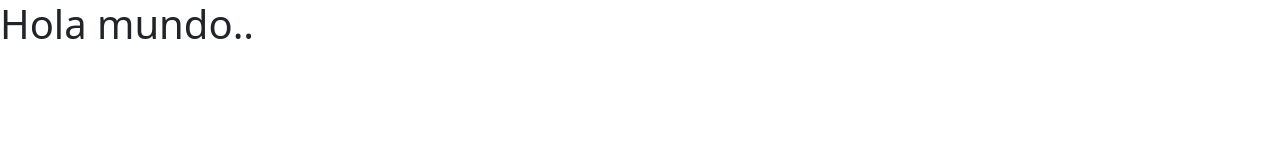
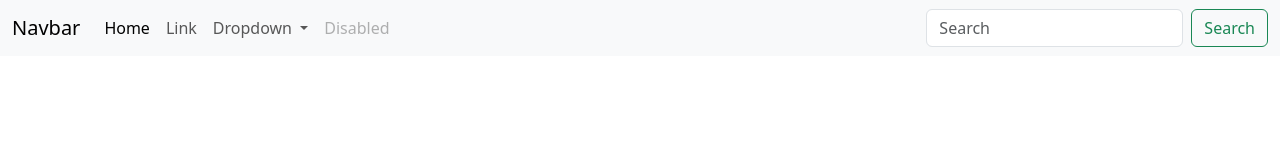
Before and after one commit to iespablosangenis/proyectoFinal, a plain HTML site: page index.html in a window 1280 px wide. Drawn offline with nearby package versions, Linux system fonts and the light colour scheme.

Commit message:
Agrego navbar al index

```diff
--- a/index.html
+++ b/index.html
@@ -7,7 +7,43 @@
     <link href="https://cdn.jsdelivr.net/npm/bootstrap@5.3.1/dist/css/bootstrap.min.css" rel="stylesheet" integrity="sha384-4bw+/aepP/YC94hEpVNVgiZdgIC5+VKNBQNGCHeKRQN+PtmoHDEXuppvnDJzQIu9" crossorigin="anonymous">
 </head>
 <body>
-    <h1>Hola mundo..</h1>
+
+    <nav class="navbar navbar-expand-lg bg-body-tertiary">
+        <div class="container-fluid">
+          <a class="navbar-brand" href="#">Navbar</a>
+          <button class="navbar-toggler" type="button" data-bs-toggle="collapse" data-bs-target="#navbarSupportedContent" aria-controls="navbarSupportedContent" aria-expanded="false" aria-label="Toggle navigation">
+            <span class="navbar-toggler-icon"></span>
+          </button>
+          <div class="collapse navbar-collapse" id="navbarSupportedContent">
+            <ul class="navbar-nav me-auto mb-2 mb-lg-0">
+              <li class="nav-item">
+                <a class="nav-link active" aria-current="page" href="#">Home</a>
+              </li>
+              <li class="nav-item">
+                <a class="nav-link" href="#">Link</a>
+              </li>
+              <li class="nav-item dropdown">
+                <a class="nav-link dropdown-toggle" href="#" role="button" data-bs-toggle="dropdown" aria-expanded="false">
+                  Dropdown
+                </a>
+                <ul class="dropdown-menu">
+                  <li><a class="dropdown-item" href="#">Action</a></li>
+                  <li><a class="dropdown-item" href="#">Another action</a></li>
+                  <li><hr class="dropdown-divider"></li>
+                  <li><a class="dropdown-item" href="#">Something else here</a></li>
+                </ul>
+              </li>
+              <li class="nav-item">
+                <a class="nav-link disabled" aria-disabled="true">Disabled</a>
+              </li>
+            </ul>
+            <form class="d-flex" role="search">
+              <input class="form-control me-2" type="search" placeholder="Search" aria-label="Search">
+              <button class="btn btn-outline-success" type="submit">Search</button>
+            </form>
+          </div>
+        </div>
+    </nav>
 
     <script src="https://cdn.jsdelivr.net/npm/bootstrap@5.3.1/dist/js/bootstrap.bundle.min.js" integrity="sha384-HwwvtgBNo3bZJJLYd8oVXjrBZt8cqVSpeBNS5n7C8IVInixGAoxmnlMuBnhbgrkm" crossorigin="anonymous"></script>
 </body>
```
